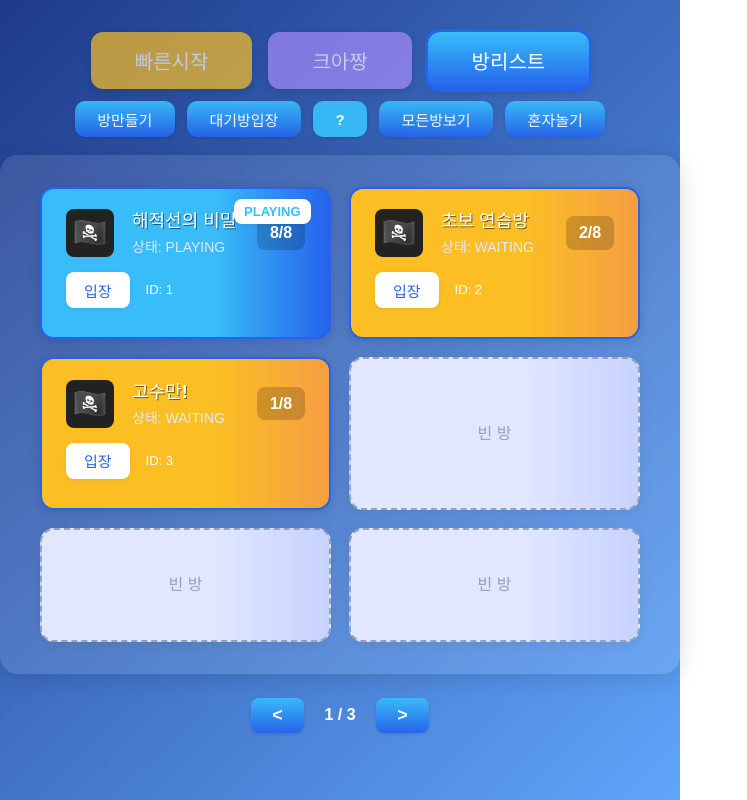
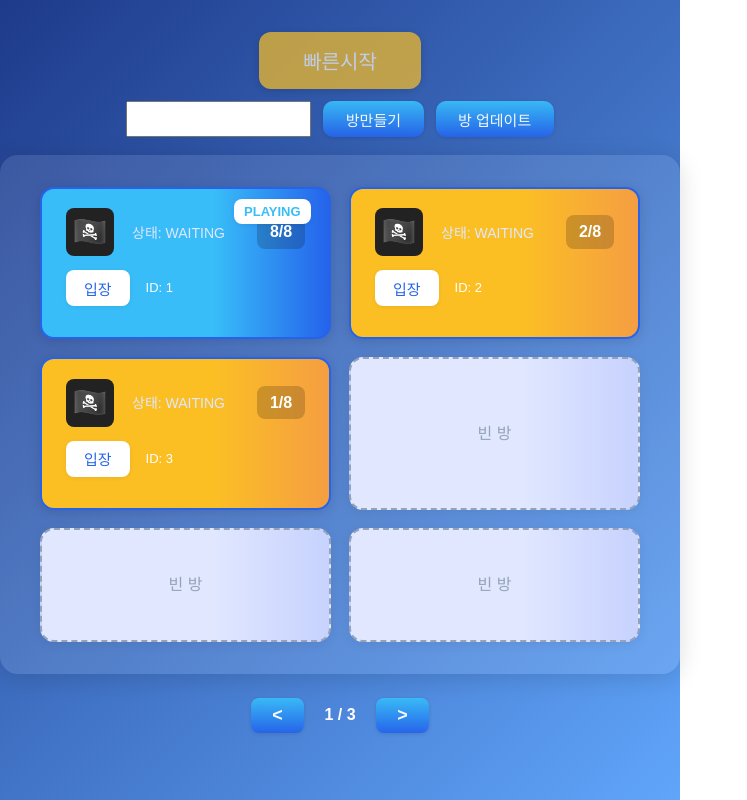
Before and after one commit to jaemina-a/madairhockey, a React (Vite) app in the folder frontend/: page /mypage in a window 1280 px wide. Shown: the whole page, without its empty margins (0-747 px from the left). Built offline with nearby package versions, Linux system fonts and the light colour scheme.

Commit message:
feat: make room

```diff
--- a/frontend/src/components/MyPage.jsx
+++ b/frontend/src/components/MyPage.jsx
@@ -12,7 +12,7 @@ export default function MyPage() {
 
   // UI 상태 관리 (로직 없음)
   const [roomName, setRoomName] = useState("");
-  const [roomList] = useState([
+  const [roomList, setRoomList] = useState([
     { id: 1, name: "해적선의 비밀", status: "PLAYING", players: 8, max: 8 },
     { id: 2, name: "초보 연습방", status: "WAITING", players: 2, max: 8 },
     { id: 3, name: "고수만!", status: "WAITING", players: 1, max: 8 },
@@ -20,9 +20,35 @@ export default function MyPage() {
   const [selectedTab, setSelectedTab] = useState('list');
   const [selectedRoom, setSelectedRoom] = useState(null);
 
+  const updateRoomList = async ()=>{
+    const response = await fetch(`${import.meta.env.VITE_SOCKET_URL}/api/get_room_list`, {
+      method: 'POST',
+      headers: {
+        'Content-Type': 'application/json',
+      },
+    });
+    const data = await response.json();
+    console.log(data);
+    if(data.ok){
+      console.log(data.rooms);
+      setRoomList(data.rooms);
+    }else{
+      console.error(data.error);
+    }
+  }
   const handleGameStart = () => {
     navigate(`/game?username=${encodeURIComponent(username)}`);
   };
+
+  const makeRoom = async (roomName)=>{
+    const response = await fetch(`${import.meta.env.VITE_SOCKET_URL}/api/make_room`, {
+      method: 'POST',
+      headers: {
+        'Content-Type': 'application/json',
+      },
+      body: JSON.stringify({ username: username, room_name: roomName }),
+    });
+  }
 
   return (
     <div style={{
@@ -48,35 +74,17 @@ export default function MyPage() {
             handleGameStart();
           }}
         >빠른시작</button>
-        <button
-          style={{
-            background: selectedTab === 'crazy' ? 'linear-gradient(180deg, #a78bfa 0%, #6366f1 100%)' : '#a78bfa',
-            color: '#fff', fontWeight: 700, fontSize: 20, border: 'none', borderRadius: 12,
-            boxShadow: '0 2px 8px #0003', padding: '0.7em 2.2em', cursor: 'pointer',
-            outline: selectedTab === 'crazy' ? '3px solid #6366f1' : 'none',
-            opacity: selectedTab === 'crazy' ? 1 : 0.7
-          }}
-          onClick={() => setSelectedTab('crazy')}
-        >크아짱</button>
-        <button
-          style={{
-            background: selectedTab === 'list' ? 'linear-gradient(180deg, #38bdf8 0%, #2563eb 100%)' : '#38bdf8',
-            color: '#fff', fontWeight: 700, fontSize: 20, border: 'none', borderRadius: 12,
-            boxShadow: '0 2px 8px #0003', padding: '0.7em 2.2em', cursor: 'pointer',
-            outline: selectedTab === 'list' ? '3px solid #2563eb' : 'none',
-            opacity: selectedTab === 'list' ? 1 : 0.7
-          }}
-          onClick={() => setSelectedTab('list')}
-        >방리스트</button>
       </div>
 
       {/* 하위 버튼/탭 */}
       <div style={{ display: 'flex', gap: 12, marginBottom: 18 }}>
-        <button style={subBtnStyle}>방만들기</button>
-        <button style={subBtnStyle}>대기방입장</button>
-        <button style={{ ...subBtnStyle, background: '#38bdf8', color: '#fff' }}>?</button>
-        <button style={subBtnStyle}>모든방보기</button>
-        <button style={subBtnStyle}>혼자놀기</button>
+        <input type="text" value={roomName} onChange={(e) => setRoomName(e.target.value)} />
+        <button
+          style={subBtnStyle}
+          onClick={() => {makeRoom(roomName)}}>
+            방만들기
+        </button>
+        <button style={subBtnStyle} onClick={updateRoomList}>방 업데이트</button>
       </div>
 
       {/* 방 리스트 카드 영역 */}
@@ -108,8 +116,8 @@ export default function MyPage() {
                 🏴‍☠️
               </div>
               <div style={{ flex: 1 }}>
-                <div style={{ fontWeight: 700, fontSize: 18, color: '#fff', textShadow: '1px 1px 0 #0008' }}>{room.name}</div>
-                <div style={{ fontSize: 14, color: '#e0e7ff', marginTop: 2 }}>상태: {room.status}</div>
+                <div style={{ fontWeight: 700, fontSize: 18, color: '#fff', textShadow: '1px 1px 0 #0008' }}>{room.room_name}</div>
+                <div style={{ fontSize: 14, color: '#e0e7ff', marginTop: 2 }}>상태: {room.is_playing ? "PLAYING" : "WAITING"}</div>
               </div>
               <div style={{ fontWeight: 700, color: '#fff', fontSize: 16, background: 'rgba(0,0,0,0.18)', borderRadius: 8, padding: '0.3em 0.8em' }}>{room.players}/{room.max}</div>
             </div>
```
Also changed, not shown: 2 other files (tests, documents, lock files or other folders).
